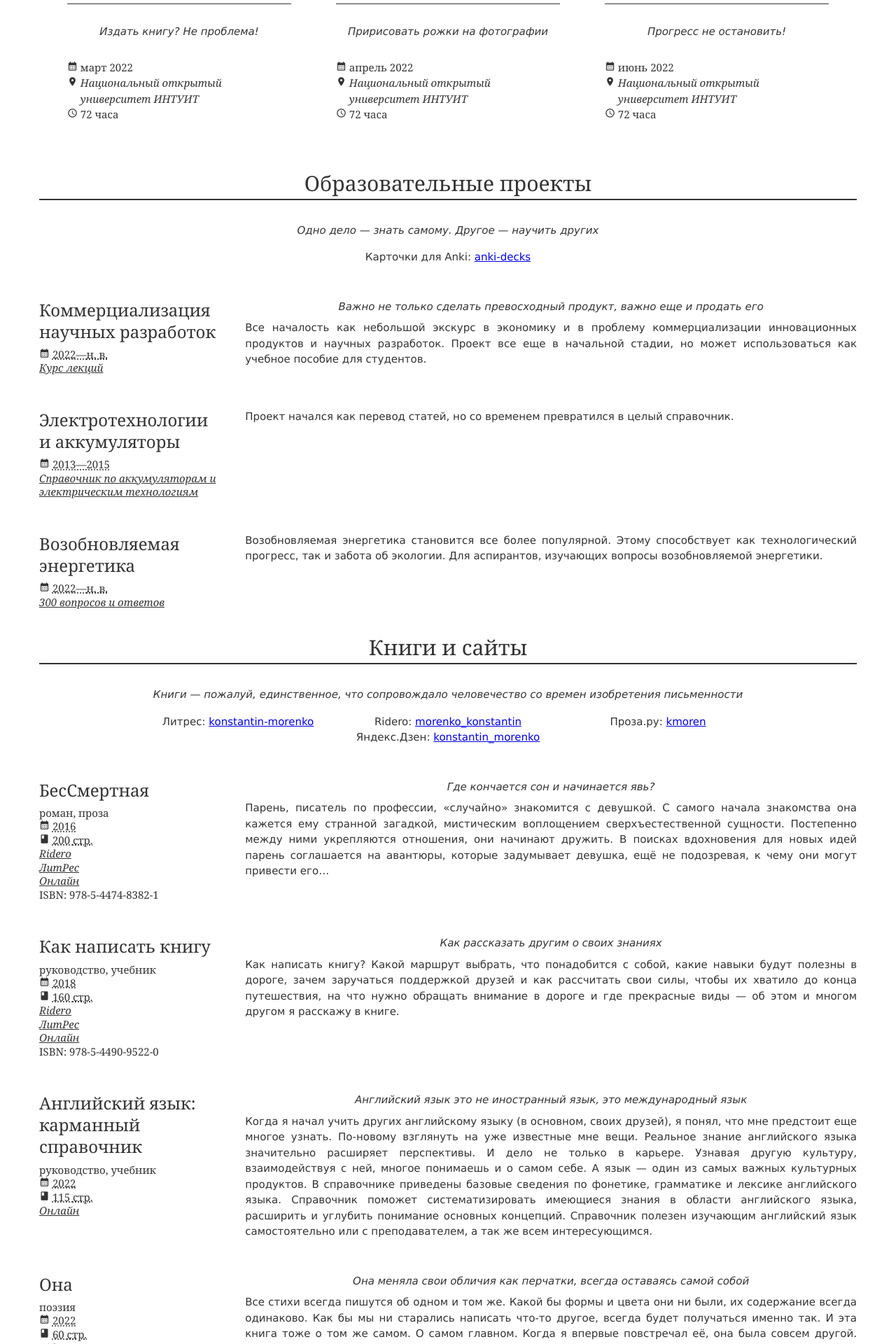
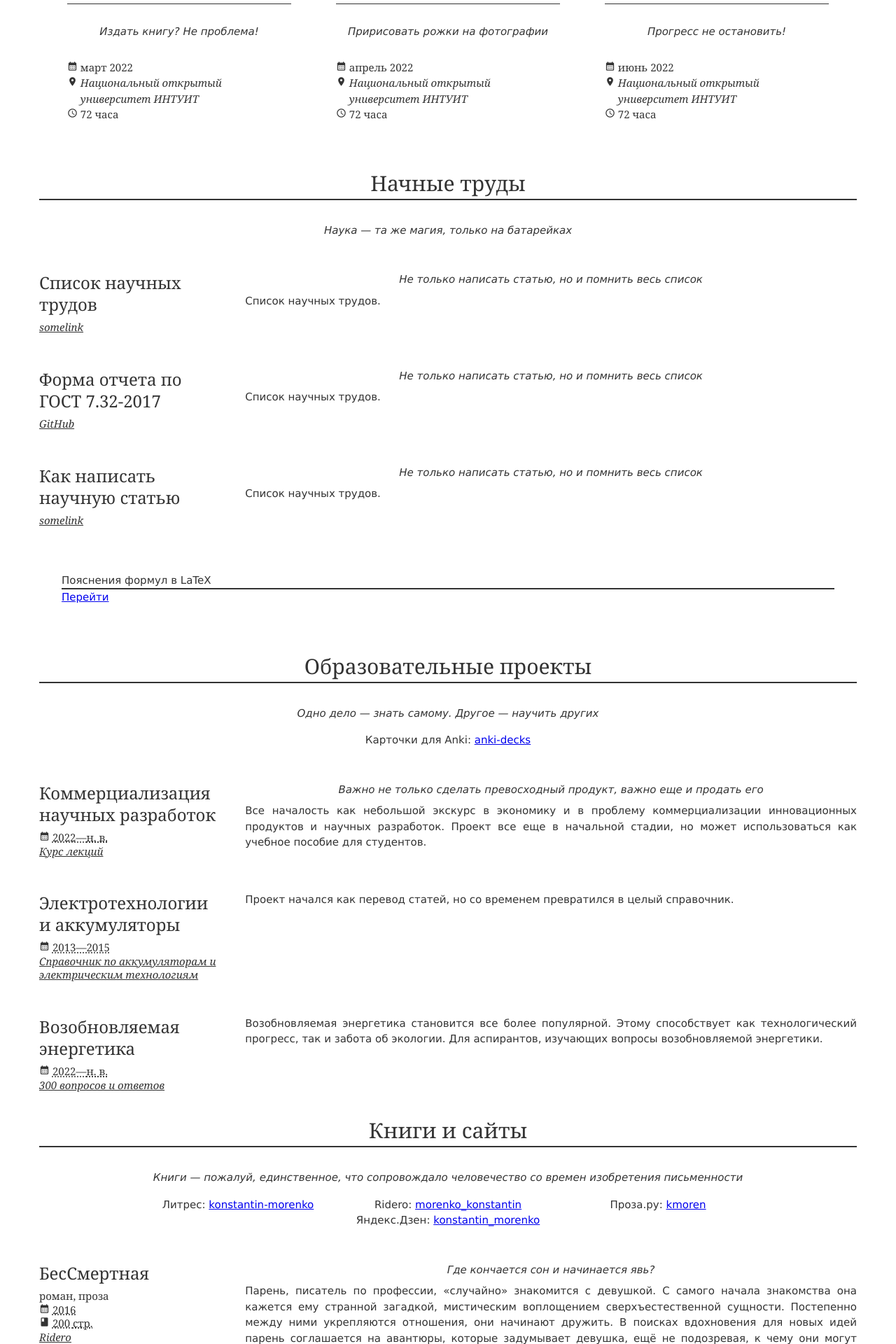
Before and after one commit to konstantin-morenko/jresume, a Jekyll site: the page built from index.md, in a window 1280 px wide. Shown: the part 4132-6052 px from the top of the page at 70% size. Built offline with Jekyll 4.4.1, drawn with Linux system fonts in a browser that asks for light colours.

Commit message:
[WIP] Science section

```diff
--- /dev/null
+++ b/_data/science.yml
@@ -0,0 +1,47 @@
+
+header: Начные труды
+description: Наука — та же магия, только на батарейках
+
+cards:
+
+
+- name: Список научных трудов
+  link:
+    url: https://
+    name: somelink
+
+  quote: Не только написать статью, но и помнить весь список
+  description: |
+
+    Список научных трудов.
+
+
+- name: Форма отчета по ГОСТ 7.32-2017
+  link:
+    url: https://github.com/konstantin-morenko/report-732-2017
+    name: GitHub
+
+  quote: Не только написать статью, но и помнить весь список
+  description: |
+
+    Список научных трудов.
+
+
+- name: Как написать научную статью
+  link:
+    url: https://
+    name: somelink
+
+  quote: Не только написать статью, но и помнить весь список
+  description: |
+
+    Список научных трудов.
+
+
+more:
+
+- name: Пояснения формул в LaTeX
+
+  link:
+    url: \#eqexpl
+    name: Перейти
--- /dev/null
+++ b/_includes/science.html
@@ -0,0 +1,39 @@
+{% assign science = site.data.science %}
+
+
+<div class="section" id="science">
+  <div class="header">{{ science.header }}</div>
+
+  <div class="quote">{{ science.description }}</div>
+
+  {% for sc in science.cards %}
+  <div class="card">
+
+    <div class="leftside">
+      <div class="name">
+	{{ sc.name }}
+      </div>
+      {% if sc.link %}
+      <div class="link"><a href="{{ sc.link.url }}">{{ sc.link.name }}</a></div>
+      {% endif %}
+    </div>
+
+    <div class="rightside">
+      <div class="quote">{{ sc.quote }}</div>
+      <div class="text">{{ sc.description }}</div>
+    </div>
+
+  </div>
+  {% endfor %}
+
+  <div class="more">
+    {% for mr in science.more %}
+    <div class="more-card">
+      <div class="name">{{ mr.name }}</div>
+      <div class="link"><a href="{{ mr.link.url }}">{{ mr.link.name }}</a></div>
+    </div>
+
+    {% endfor %}
+  </div>
+
+</div>
--- a/css/main.scss
+++ b/css/main.scss
@@ -82,6 +82,18 @@ abbr, span[title] {
 	.text {
 	    text-align: justify;
 	}
+    }
+}
+
+.more {
+    display: flex;
+    flex-direction: column;
+    .more-card {
+	margin: 2*$margin;
+	.name {
+	    border-bottom: $border;
+	}
+	.link {}
     }
 }
 
--- a/index.md
+++ b/index.md
@@ -11,6 +11,8 @@ layout: default
 {% include educations.html %}
 
 {% include certificates.html %}
+
+{% include science.html %}
 
 {% include education-projects.html %}
 
```
